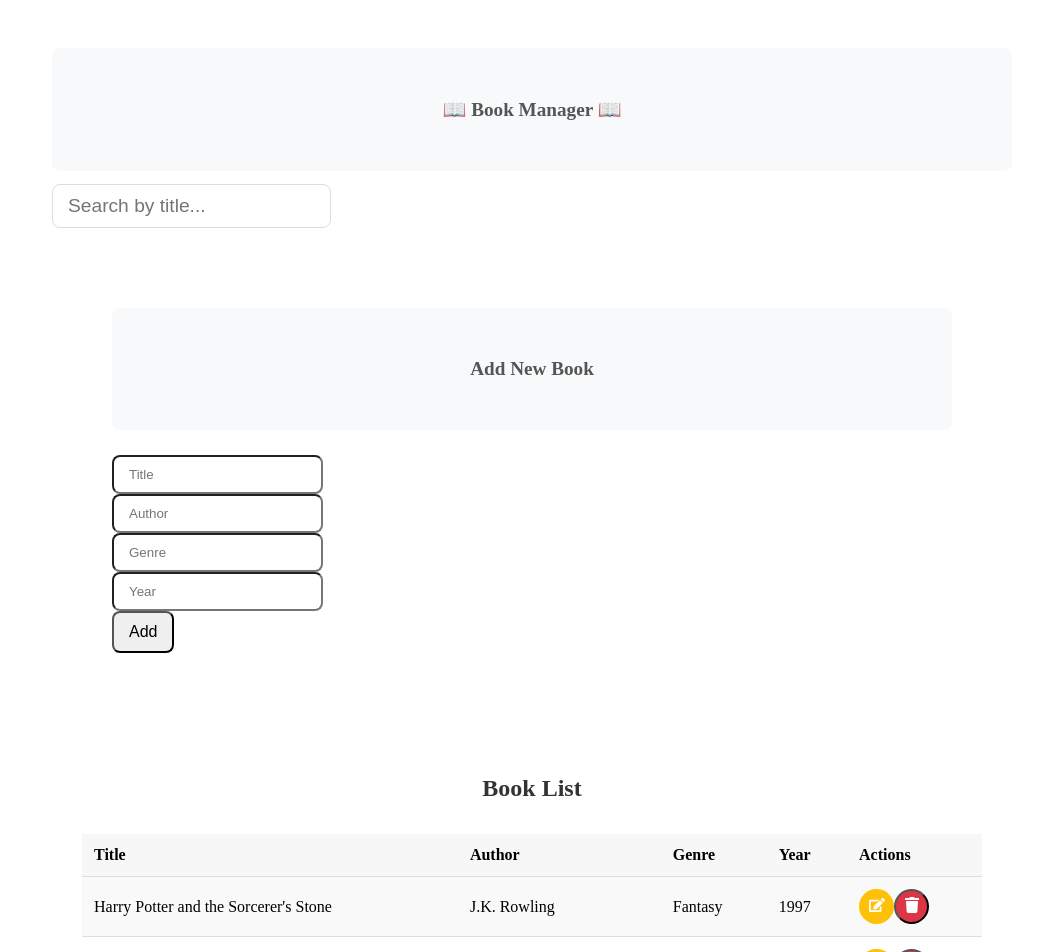
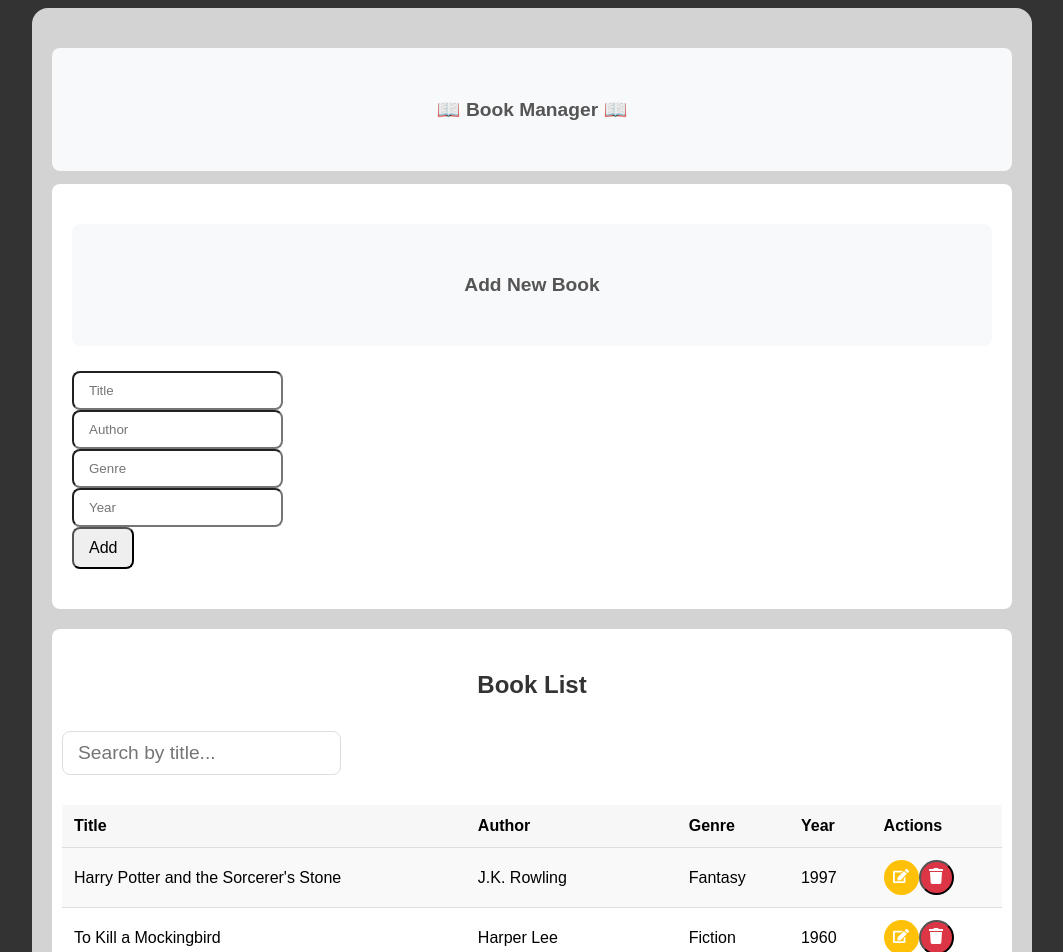
Before and after one commit to asdqwezxcvbn/AWD1000-final-project, a React app in the folder crud-operations/: page / in a window 1280 px wide. Shown: the top 952 px of the page, without its empty margins (108-1171 px from the left). Built offline with nearby package versions, Linux system fonts and the light colour scheme; the HTML template or start-up script is replaced by a standard one.

Commit message:
React CRUD app Stylin9

```diff
--- a/crud-operations/src/App.css
+++ b/crud-operations/src/App.css
@@ -1,19 +1,29 @@
+body{
+  background-color: #333;
+}
+
 .container {
   max-width: 960px;
   margin: 0 auto;
   padding: 20px;
+  border: #333;
+  border-radius: 16px;
+  background-color: lightgray;
+  font-family: Arial, Helvetica, sans-serif;
+  border-width: 5px;
+  border-color: black;
 }
 
 h1 {
   font-size: 2.5rem;
   font-weight: 700;
-  color: #0056b3;
   text-align: center;
 }
 
 .card {
   border-radius: 10px;
   border: none;
+  margin-bottom: 20px;
 }
 
 .card-header {
@@ -25,6 +35,7 @@ h1 {
   background-color: #ffffff;
   padding: 30px;
   border-radius: 8px;
+  padding: 10px;
 }
 
 .card-title {
--- a/crud-operations/src/App.jsx
+++ b/crud-operations/src/App.jsx
@@ -67,19 +67,6 @@ function App() {
     <div className="container py-5">
       <h1 className="text-center text-primary mb-4">📖 Book Manager 📖</h1>
 
-      {/* Search Bar */}
-      <div className="row mb-3">
-        <div className="col-md-6 offset-md-3">
-          <input
-            type="text"
-            className="form-control shadow-sm"
-            placeholder="Search by title..."
-            value={search}
-            onChange={(e) => setSearch(e.target.value)}
-          />
-        </div>
-      </div>
-
       {/* Book Form */}
       <div className="card shadow-sm mb-4">
         <div className="card-body">
@@ -92,9 +79,21 @@ function App() {
       </div>
 
       {/* Book List */}
-      <div className="card shadow">
+      <div className="card shadow mb-4">
         <div className="card-body">
           <h4 className="card-title">Book List</h4>
+
+          {/* Search Input - Now inside this card */}
+          <div className="mb-3">
+            <input
+              type="text"
+              className="form-control shadow-sm"
+              placeholder="Search by title..."
+              value={search}
+              onChange={(e) => setSearch(e.target.value)}
+            />
+          </div>
+
           <BookList
             books={filteredBooks}
             onDelete={deleteBook}
--- a/crud-operations/src/components/BookForm.jsx
+++ b/crud-operations/src/components/BookForm.jsx
@@ -24,55 +24,55 @@ function BookForm({ addBook, editBook, updateBook }) {
   };
 
   return (
-    <form onSubmit={handleSubmit} className="mb-4">
-      <div className="card shadow-sm">
-        <div className="card-body">
-          <h4 className="card-title text-center mb-4">
+    <form onSubmit={handleSubmit} class="mb-4">
+      <div class="card shadow-sm">
+        <div class="card-body">
+          <h4 class="card-title text-center mb-4">
             {editBook ? 'Edit Book' : 'Add New Book'}
           </h4>
-          <div className="row g-3">
-            <div className="col-md-3">
+          <div class="row g-3">
+            <div class="col-md-3">
               <input
                 name="title"
                 value={formData.title}
                 onChange={handleChange}
-                className="form-control"
+                class="form-control"
                 placeholder="Title"
                 required
               />
             </div>
-            <div className="col-md-3">
+            <div class="col-md-3">
               <input
                 name="author"
                 value={formData.author}
                 onChange={handleChange}
-                className="form-control"
+                class="form-control"
                 placeholder="Author"
                 required
               />
             </div>
-            <div className="col-md-3">
+            <div class="col-md-3">
               <input
                 name="genre"
                 value={formData.genre}
                 onChange={handleChange}
-                className="form-control"
+                class="form-control"
                 placeholder="Genre"
                 required
               />
             </div>
-            <div className="col-md-2">
+            <div class="col-md-2">
               <input
                 name="year"
                 value={formData.year}
                 onChange={handleChange}
-                className="form-control"
+                class="form-control"
                 placeholder="Year"
                 required
               />
             </div>
-            <div className="col-md-1 d-grid">
-              <button type="submit" className="btn btn-primary btn-block mt-4">
+            <div class="col-md-1 d-grid">
+              <button type="submit" class="btn btn-primary btn-block mt-4">
                 {editBook ? 'Update' : 'Add'}
               </button>
             </div>
--- a/crud-operations/src/components/BookList.jsx
+++ b/crud-operations/src/components/BookList.jsx
@@ -2,12 +2,12 @@ import React from 'react';
 import { FaEdit, FaTrash } from 'react-icons/fa';
 
 function BookList({ books, onDelete, onEdit }) {
-  if (books.length === 0) return <p className="text-center">No books found.</p>;
+  if (books.length === 0) return <p class="text-center">No books found.</p>;
 
   return (
-    <div className="table-responsive">
-      <table className="table table-bordered table-striped table-hover">
-        <thead className="table-light">
+    <div class="table-responsive">
+      <table class="table table-bordered table-striped table-hover">
+        <thead class="table-light">
           <tr>
             <th>Title</th>
             <th>Author</th>
@@ -18,21 +18,21 @@ function BookList({ books, onDelete, onEdit }) {
         </thead>
         <tbody>
           {books.map((book) => (
-            <tr key={book.id} className="align-middle">
+            <tr key={book.id} class="align-middle">
               <td>{book.title}</td>
               <td>{book.author}</td>
               <td>{book.genre}</td>
               <td>{book.year}</td>
               <td>
                 <button
-                  className="btn btn-sm btn-warning me-2"
+                  class="btn btn-sm btn-warning me-2"
                   onClick={() => onEdit(book)}
                   title="Edit"
                 >
                   <FaEdit />
                 </button>
                 <button
-                  className="btn btn-sm btn-danger"
+                  class="btn btn-sm btn-danger"
                   onClick={() => onDelete(book.id)}
                   title="Delete"
                 >
```
